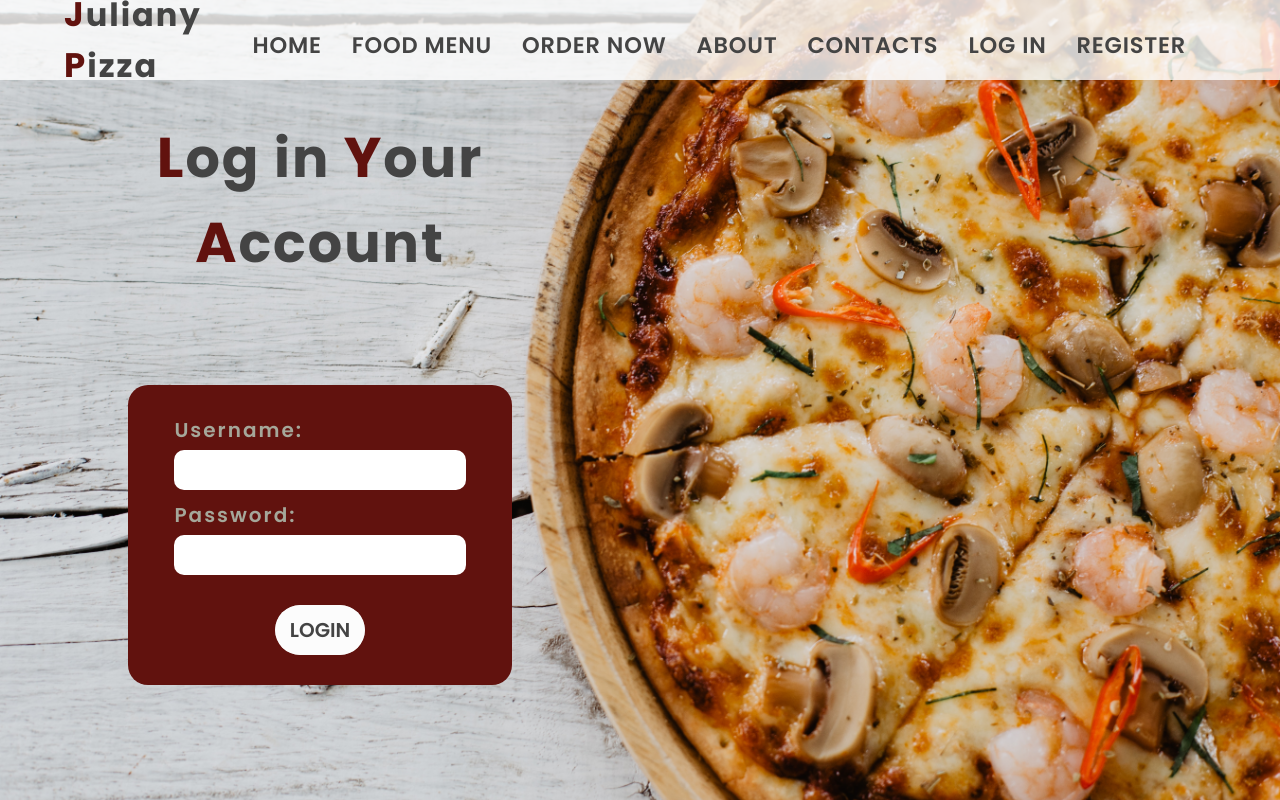
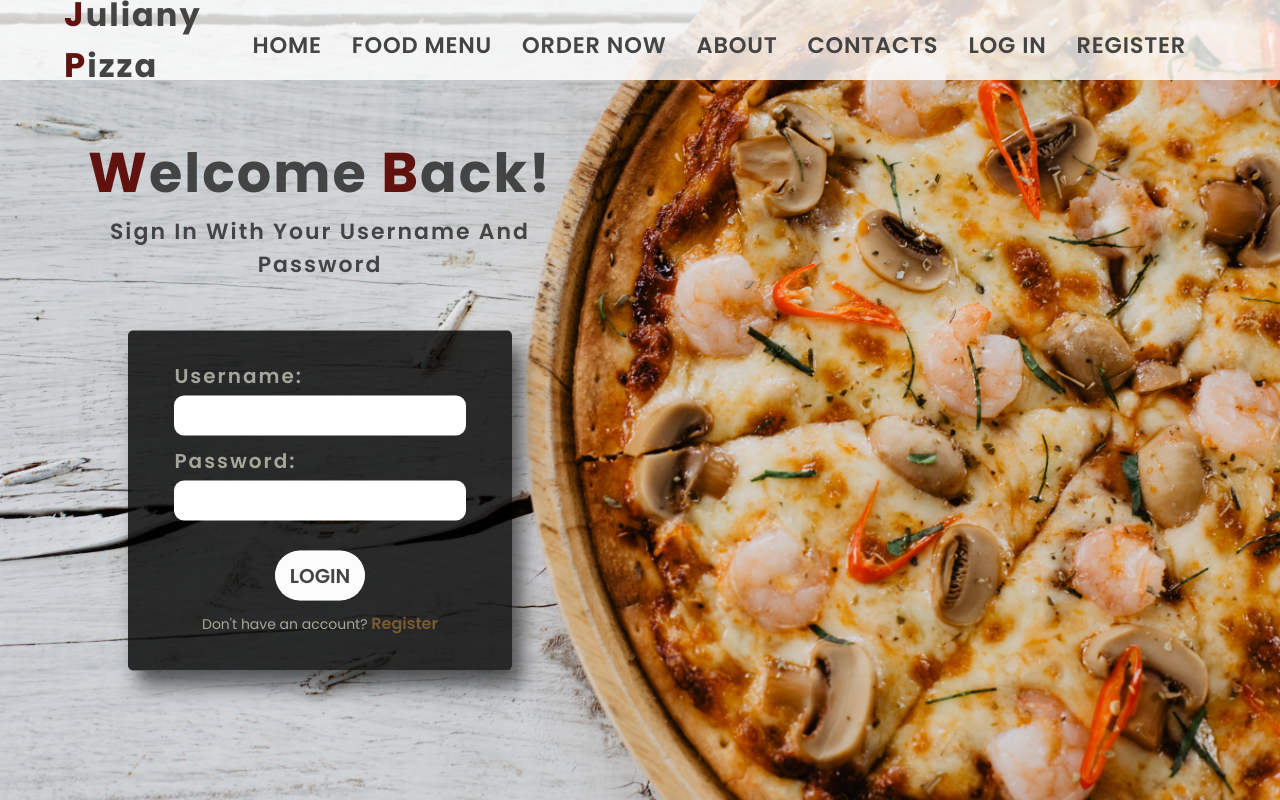
Before and after one commit to kzborisov/Juliany-Pizza, a Django app: page /accounts/login/ in a window 1280 px wide. Run offline with Django 3.2, Linux system fonts and the light colour scheme.

Commit message:
Refactored login and register forms

```diff
--- a/static/assets/css/style.css
+++ b/static/assets/css/style.css
@@ -166,6 +166,24 @@ nav {
     width: 100%;
 }
 
+.btn--redirect {
+
+}
+
+/* =========================================== */
+/*               FORMS                         */
+/* =========================================== */
+.generic-form {
+    margin: 0 auto;
+    background: rgba(0, 0, 0, .8);
+    padding: 3rem 1rem;
+    display: flex;
+    flex-direction: column;
+    border-radius: .5rem;
+    box-shadow: 1rem 1.5rem 2rem rgba(0, 0, 0, .6);
+}
+
+
 /* =========================================== */
 /*               INDEX                         */
 /* =========================================== */
@@ -243,13 +261,15 @@ nav {
     transform: translateY(-50%);
 }
 
+.register__heading-container {
+    margin-bottom: 5rem;
+}
+
 .register__heading {
     font-size: 5.4rem;
     text-align: center;
     letter-spacing: .2rem;
-    margin-bottom: 10rem;
 }
-
 
 .register__heading span {
     font-size: 5.6rem;
@@ -257,13 +277,7 @@ nav {
 }
 
 .register__form {
-    width: 75%;
-    display: flex;
-    flex-direction: column;
-    margin: 0 auto;
-    background: var(--pepperoni);
-    border-radius: 2rem;
-    padding: 3rem 1rem;
+    max-width: 75%;
 }
 
 .register__form label {
@@ -287,6 +301,19 @@ nav {
     padding: 0 1rem;
 }
 
+.register__login-link {
+    font-size: 1.4rem;
+    color: var(--delta);
+    text-align: center;
+    margin: 1rem 0 .5rem 0;
+}
+
+.register__login-link a {
+    font-size: 1.6rem;
+    font-weight: 600;
+    color: var(--gamboge);
+}
+
 /* =========================================== */
 /*               Login                         */
 /* =========================================== */
@@ -299,20 +326,31 @@ nav {
 }
 
 .login__container {
-    width: 40%;
     position: absolute;
     top: 50%;
     left: 5%;
     transform: translateY(-50%);
+    width: 40%;
+}
+
+.login__heading-container {
+    margin-bottom: 5rem;
 }
 
 .login__heading {
     font-size: 5.4rem;
     text-align: center;
     letter-spacing: .2rem;
-    margin-bottom: 10rem;
+    text-transform: capitalize;
 }
 
+.login__par {
+    font-size: 2.2rem;
+    text-align: center;
+    letter-spacing: .2rem;
+    text-transform: capitalize;
+    font-weight: 600;
+}
 
 .login__heading span {
     font-size: 5.6rem;
@@ -320,13 +358,7 @@ nav {
 }
 
 .login__form {
-    width: 75%;
-    display: flex;
-    flex-direction: column;
-    margin: 0 auto;
-    background: var(--pepperoni);
-    border-radius: 2rem;
-    padding: 3rem 1rem;
+    max-width: 75%;
 }
 
 .login__form label {
@@ -349,3 +381,16 @@ nav {
     border-radius: 1rem;
     padding: 0 1rem;
 }
+
+.login__register-link {
+    font-size: 1.4rem;
+    color: var(--delta);
+    text-align: center;
+    margin: 1rem 0 .5rem 0;
+}
+
+.login__register-link a {
+    font-size: 1.6rem;
+    font-weight: 600;
+    color: var(--gamboge);
+}
--- a/templates/accounts/login.html
+++ b/templates/accounts/login.html
@@ -3,12 +3,22 @@
 {% block content %}
     <section class="login">
         <div class="login__container">
-            <h3 class="login__heading"><span>L</span>og in <span>Y</span>our <span>A</span>ccount</h3>
+            <div class="login__heading-container">
+                <h3 class="login__heading">
+                    <span>W</span>elcome <span>B</span>ack!
+                </h3>
 
-            <form method="POST" action="{% url 'login' %}?next={{ next }}" class="login__form">
+                <p class="login__par">Sign in with your username and password</p>
+            </div>
+
+            <form method="POST" action="{% url 'login' %}?next={{ next }}" class="generic-form login__form">
                 {% csrf_token %}
                 {{ form }}
                 <button class="btn--fill-left">Login</button>
+
+                <p class="login__register-link">Don't have an account?
+                    <a class="btn--redirect" href="{% url 'register' %}">Register</a>
+                </p>
             </form>
         </div>
     </section>
```
Also changed, not shown: templates/accounts/register.html (+9 -2 lines).
